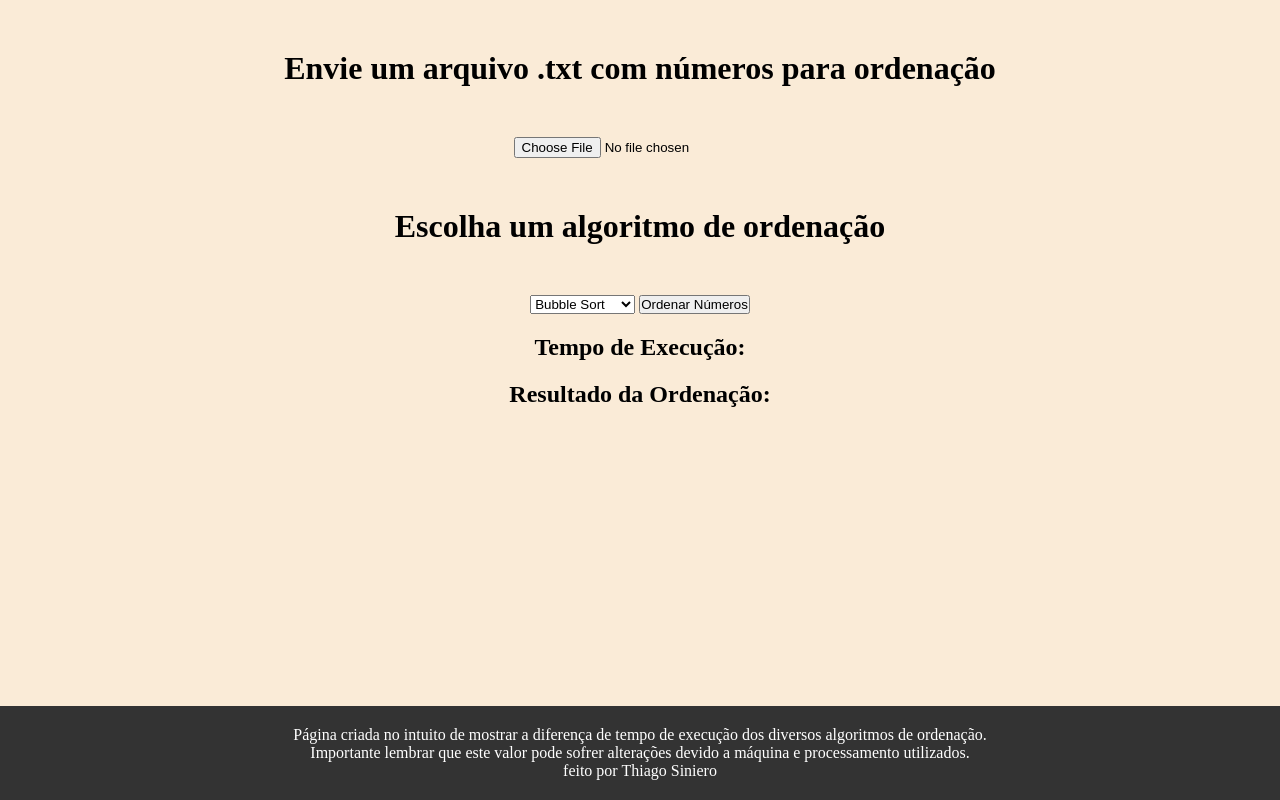
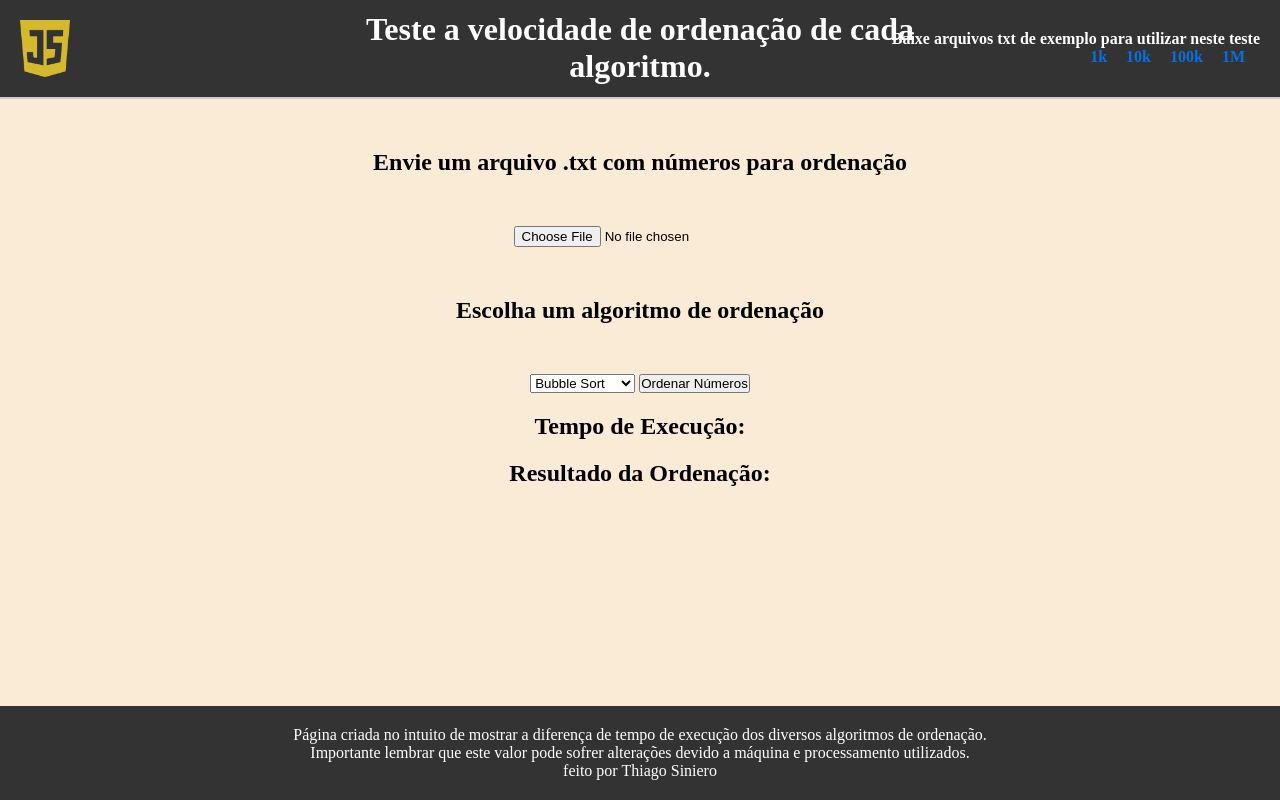
Before and after one commit to ThiSiniero/algoritmosOrdena-o, a plain HTML site: page index.html in a window 1280 px wide. Drawn offline with Linux system fonts and the light colour scheme.

Commit message:
add header

```diff
--- a/index.html
+++ b/index.html
@@ -1,13 +1,34 @@
 <!DOCTYPE html>
 <html lang="pt-BR">
+
 <head>
     <meta charset="UTF-8">
     <meta name="viewport" content="width=device-width, initial-scale=1.0">
     <link rel="stylesheet" href="style.css">
     <title>Ordenação de Números</title>
 </head>
+
 <body>
+    <header>
+        <img src="./img/pinpng.com-javascript-logo-png-1505926.png" alt="Logo" width="50px">
+        <div class="header-title">
+            <h1>Teste a velocidade de ordenação de cada algoritmo.</h1>
+        </div>
+        <div class="header-download">
+            <h4>Baixe arquivos txt de exemplo para utilizar neste teste</h4>
+            <nav>
+                <ul>
+                    <li><a href="arquivos/aleatorio_1k.zip" download="aleatorio_1k.zip">1k</a></li>
+                    <li><a href="arquivos/aleatorio_10k.zip" download="aleatorio_10k.zip">10k</a></li>
+                    <li><a href="arquivos/aleatorio_100k.zip" download="aleatorio_100k.zip">100k</a></li>
+                    <li><a href="arquivos/aleatorio_1m.zip" download="aleatorio_1m.zip">1M</a></li>
+                </ul>
+            </nav>
+        </div>
+    </header>
 
+
+    <section>
         <h1>Envie um arquivo .txt com números para ordenação</h2>
             <input type="file" id="fileInput" />
 
@@ -30,14 +51,17 @@
 
                 <h2>Resultado da Ordenação:</h2>
                 <pre id="sortedResult"></pre>
+    </section>
 
     <footer>
-    <p>Página criada no intuito de mostrar a diferença de tempo de execução dos diversos algoritmos de ordenação.</p>
-    <p>Importante lembrar que este valor pode sofrer alterações devido a máquina e processamento utilizados.</p>
+        <p>Página criada no intuito de mostrar a diferença de tempo de execução dos diversos algoritmos de
+            ordenação.</p>
+        <p>Importante lembrar que este valor pode sofrer alterações devido a máquina e processamento utilizados.
+        </p>
         <p>feito por Thiago Siniero</p>
     </footer>
 
     <script src="script.js"></script>
+</body>
 
-</body>
 </html>
--- a/script.js
+++ b/script.js
@@ -169,3 +169,12 @@ function countingSortByExp(arr, exp) {
       arr[i] = output[i];
     }
 }
+
+function forceDownload(fileUrl) {
+    const a = document.createElement('a');
+    a.href = fileUrl;
+    a.download = fileUrl.split('/').pop(); // Define o nome do arquivo
+    document.body.appendChild(a);
+    a.click();
+    document.body.removeChild(a);
+}
--- a/style.css
+++ b/style.css
@@ -7,10 +7,57 @@ body{
     text-align: center;
     background-color: antiquewhite;
 }
-h1{
+header {
+    background-color: #333;
+    color: white;
+    padding: 20px;
+    border-bottom: 2px solid #ccc;
+    display: flex;
+    align-items: center;
+}
+
+header img {
+    margin-right: 20px;
+    flex-shrink: 0;
+}
+
+.header-title {
+    position: absolute;
+    left: 50%;
+    transform: translateX(-50%);
+    text-align: center;
+}
+
+.header-download {
+    margin-left: auto;
+    text-align: right;
+}
+
+header nav ul {
+    list-style-type: none;
+    padding: 0;
+}
+
+header nav ul li {
+    display: inline;
+    margin-right: 15px;
+}
+
+header nav ul li a {
+    text-decoration: none;
+    color: #007bffda;
+    font-weight: bold;
+}
+
+header nav ul li a:hover {
+    text-decoration: underline;
+}
+
+
+section h1{
     margin: 50px;
 }
-h2{
+section h2{
     margin: 20px;
 }
 #sortedResult {
@@ -31,3 +78,17 @@ footer {
     text-align: center;
     padding: 20px 0px;
 }
+
+@media (max-width: 768px) {
+    header img {
+        display: none;
+    }
+    .header-download {
+        display: none;
+    }
+    .header-title {
+        position: static;
+        transform: none;
+        text-align: center;
+    }
+}
```
Also changed, not shown: img/pinpng.com-javascript-logo-png-1505926.png (added), 4 other files. Lines whose indentation alone changed are shown as unchanged.
